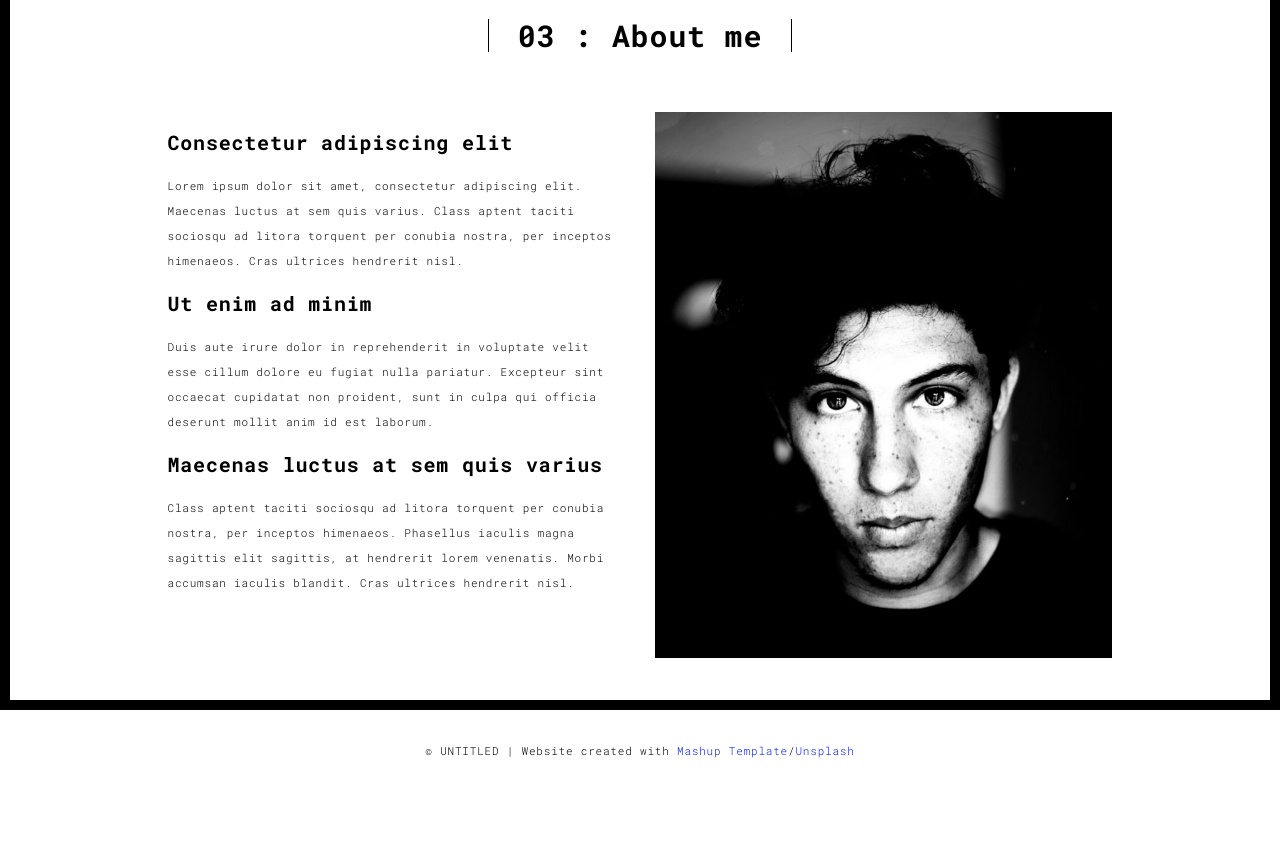
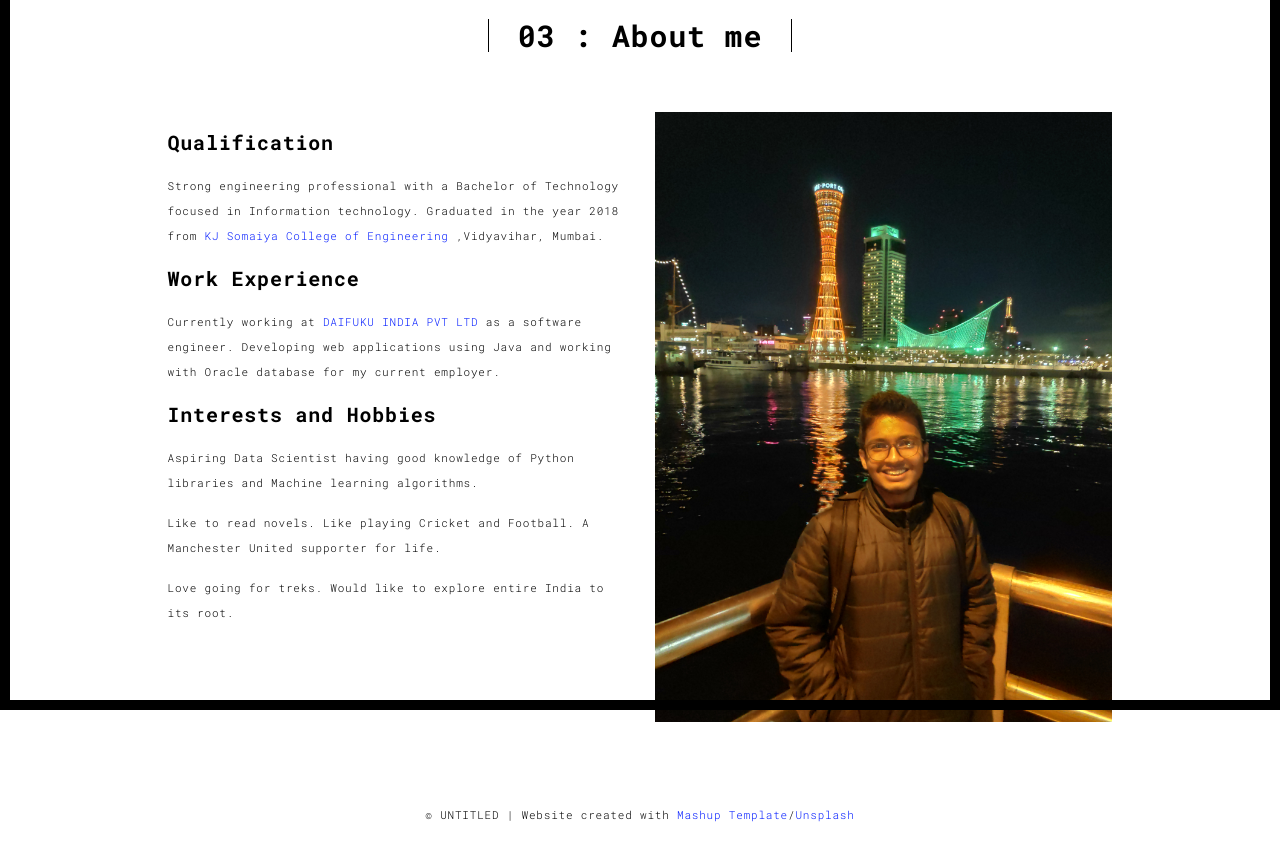
Before and after one commit to rajatrkelkar/portfo, a Flask app: page /about.html in a window 1280 px wide. Shown: the part 90-942 px from the top of the page. Before the commit the page ends 848 px from the top, so only its background shows below. Run offline with Flask 2, Linux system fonts and the light colour scheme; some libraries are stand-ins or nearby versions.

Commit message:
Update about.html

```diff
--- a/templates/about.html
+++ b/templates/about.html
@@ -62,19 +62,22 @@
             <div class="col-md-10 col-md-offset-1">
               <div class="row">
                 <div class="col-xs-12 col-md-6">
-                  <h3>Consectetur adipiscing elit</h3>
-                  <p>Lorem ipsum dolor sit amet, consectetur adipiscing elit. Maecenas luctus at sem quis varius.
-                  Class aptent taciti sociosqu ad litora torquent per conubia nostra, per inceptos himenaeos. Cras ultrices hendrerit nisl.</p>
-                  <h3>Ut enim ad minim </h3>
-                  <p>Duis aute irure dolor in reprehenderit in voluptate velit esse
-                  cillum dolore eu fugiat nulla pariatur. Excepteur sint occaecat cupidatat non
-                  proident, sunt in culpa qui officia deserunt mollit anim id est laborum.
-                  <h3>Maecenas luctus at sem quis varius</h3>
+                  <h3>Qualification</h3>
+                  <p> Strong engineering professional with a Bachelor of Technology focused in Information technology. Graduated in the year 2018 from <a href="https://kjsce.somaiya.edu/en" target="_blank">KJ Somaiya College of Engineering</a> ,Vidyavihar, Mumbai.</p>
+                  <h3>Work Experience</h3>
+                  <p>Currently working at<a href="https://www.daifuku.com/in/" target="_blank"> DAIFUKU INDIA PVT LTD </a>as a software engineer. Developing web applications using Java and working with Oracle database for my current employer.</p>
+                  <h3>Interests and Hobbies</h3>
                   <p>
-                  Class aptent taciti sociosqu ad litora torquent per conubia nostra, per inceptos himenaeos. Phasellus iaculis magna sagittis elit sagittis, at hendrerit lorem venenatis. Morbi accumsan iaculis blandit. Cras ultrices hendrerit nisl.</p>
+                  Aspiring Data Scientist having good knowledge of Python libraries and Machine learning algorithms. </p>
+                  <p>
+                  Like to read novels. Like playing Cricket and Football. A Manchester United supporter for life.
+                  </p>
+                   <p>
+                  Love going for treks. Would like to explore entire India to its root.
+                  </p>
                 </div>
                 <div class="col-xs-12 col-md-6">
-                  <img src="static/assets/images/profil.jpg" class="img-responsive" alt="">
+                  <img src="static/assets/images/japan.jpg" class="img-responsive" alt="">
                 </div>
               </div>
             </div>
```
